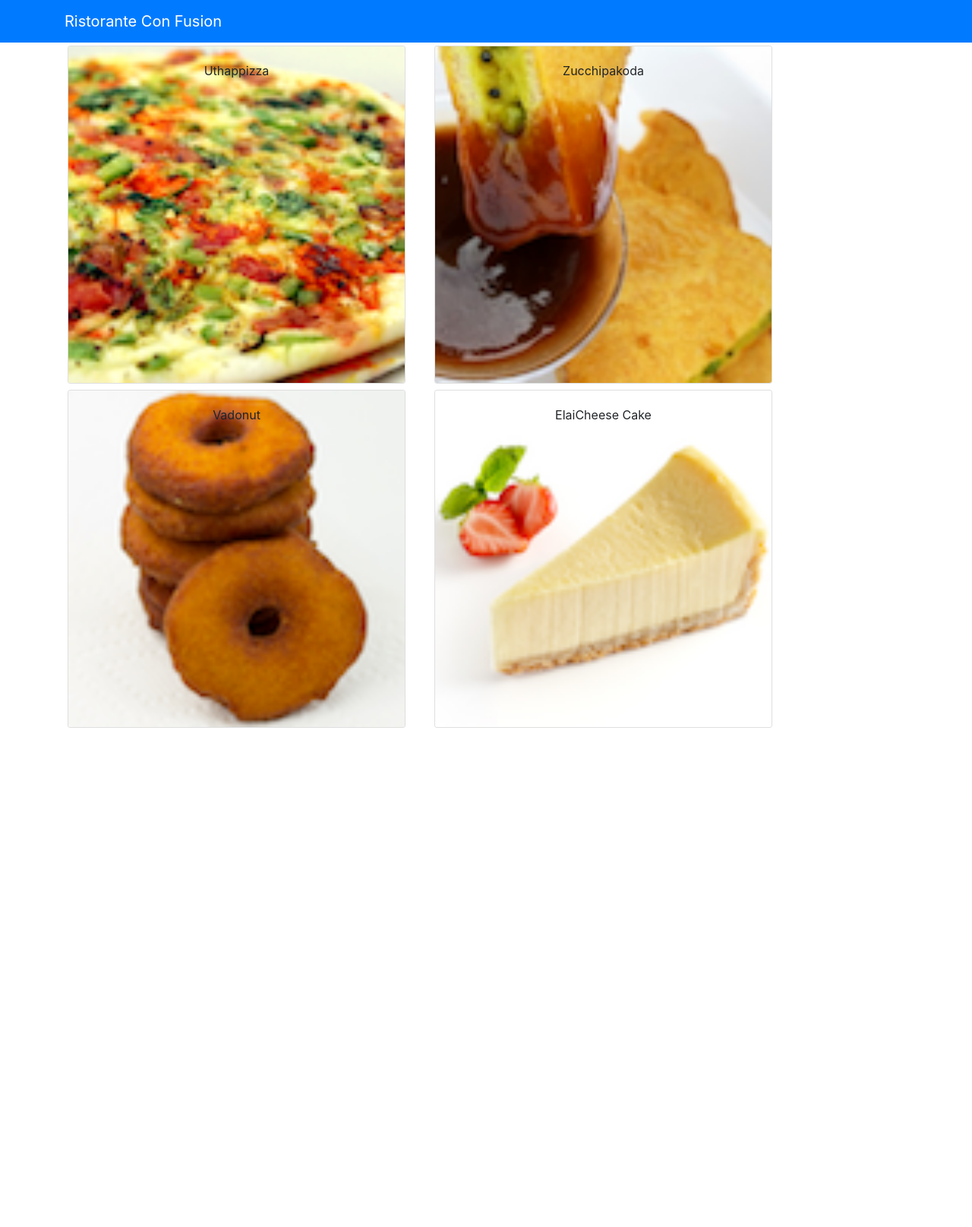
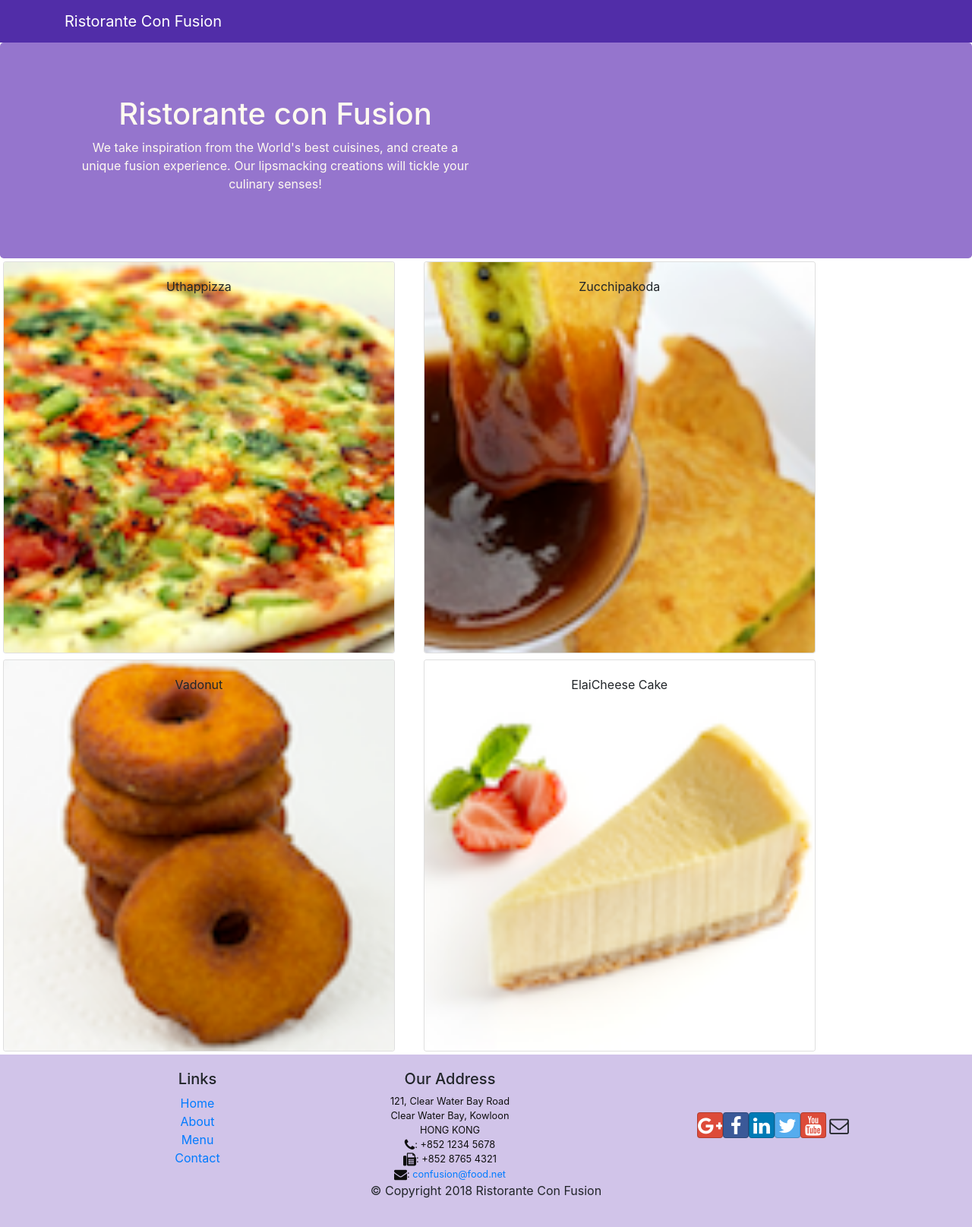
Before and after one commit to afshimono/full_stack_web_dev_react, a React (Create React App) app in the folder React/confusion/: page /contactus in a window 1280 px wide. Shown: the whole page at 76% size. Before the commit the page ends 962 px from the top, so only its background shows below. Built offline with nearby package versions, Linux system fonts and the light colour scheme.

Commit message:
Header and Footer

```diff
--- a/React/confusion/src/App.css
+++ b/React/confusion/src/App.css
@@ -36,3 +36,37 @@
     transform: rotate(360deg);
   }
 }
+
+.row-header{
+  margin:0px auto;
+  padding:0px auto;
+}
+
+.row-content {
+  margin:0px auto;
+  padding: 50px 0px 50px 0px;
+  border-bottom: 1px ridge;
+  min-height:400px;
+}
+
+.footer{
+  background-color: #D1C4E9;
+  margin:0px auto;
+  padding: 20px 0px 20px 0px;
+}
+.jumbotron {
+  padding:70px 30px 70px 30px;
+  margin:0px auto;
+  background: #9575CD ;
+  color:floralwhite;
+}
+
+address{
+  font-size:80%;
+  margin:0px;
+  color:#0f0f0f;
+}
+
+.navbar-dark {
+  background-color: #512DA8;
+}
--- /dev/null
+++ b/React/confusion/src/components/FooterComponent.js
@@ -0,0 +1,50 @@
+import React from 'react';
+
+function Footer(props) {
+    return(
+    <div className="footer">
+        <div className="container">
+            <div className="row justify-content-center">
+                <div className="col-4 offset-1 col-sm-2">
+                    <h5>Links</h5>
+                    <ul className="list-unstyled">
+                        <li><a href="#">Home</a></li>
+                        <li><a href="#">About</a></li>
+                        <li><a href="#">Menu</a></li>
+                        <li><a href="contactus.html">Contact</a></li>
+                    </ul>
+                </div>
+                <div className="col-7 col-sm-5">
+                    <h5>Our Address</h5>
+                    <address>
+		              121, Clear Water Bay Road<br />
+		              Clear Water Bay, Kowloon<br />
+		              HONG KONG<br />
+		              <i className="fa fa-phone fa-lg"></i>: +852 1234 5678<br />
+		              <i className="fa fa-fax fa-lg"></i>: +852 8765 4321<br />
+		              <i className="fa fa-envelope fa-lg"></i>: <a href="mailto:confusion@food.net">
+                         confusion@food.net</a>
+                    </address>
+                </div>
+                <div className="col-12 col-sm-4 align-self-center">
+                    <div className="text-center">
+                        <a className="btn btn-social-icon btn-google" href="http://google.com/+"><i className="fa fa-google-plus"></i></a>
+                        <a className="btn btn-social-icon btn-facebook" href="http://www.facebook.com/profile.php?id="><i className="fa fa-facebook"></i></a>
+                        <a className="btn btn-social-icon btn-linkedin" href="http://www.linkedin.com/in/"><i className="fa fa-linkedin"></i></a>
+                        <a className="btn btn-social-icon btn-twitter" href="http://twitter.com/"><i className="fa fa-twitter"></i></a>
+                        <a className="btn btn-social-icon btn-google" href="http://youtube.com/"><i className="fa fa-youtube"></i></a>
+                        <a className="btn btn-social-icon" href="mailto:"><i className="fa fa-envelope-o"></i></a>
+                    </div>
+                </div>
+            </div>
+            <div className="row justify-content-center">
+                <div className="col-auto">
+                    <p>© Copyright 2018 Ristorante Con Fusion</p>
+                </div>
+            </div>
+        </div>
+    </div>
+    )
+}
+
+export default Footer;
--- /dev/null
+++ b/React/confusion/src/components/HeaderComponent.js
@@ -0,0 +1,28 @@
+import React, { Component } from 'react';
+import { Navbar, NavbarBrand, Jumbotron } from 'reactstrap';
+
+class Header extends Component {
+  render() {
+    return(
+    <React.Fragment>
+      <Navbar dark>
+        <div className="container">
+            <NavbarBrand href="/">Ristorante Con Fusion</NavbarBrand>
+        </div>
+      </Navbar>
+      <Jumbotron>
+           <div className="container">
+               <div className="row row-header">
+                   <div className="col-12 col-sm-6">
+                       <h1>Ristorante con Fusion</h1>
+                       <p>We take inspiration from the World's best cuisines, and create a unique fusion experience. Our lipsmacking creations will tickle your culinary senses!</p>
+                   </div>
+               </div>
+           </div>
+       </Jumbotron>
+    </React.Fragment>
+    );
+  }
+}
+
+export default Header;
--- a/React/confusion/src/components/MainComponent.js
+++ b/React/confusion/src/components/MainComponent.js
@@ -3,6 +3,8 @@ import {Navbar, NavbarBrand} from 'reactstrap'
 import Menu from './MenuComponent'
 import {DISHES} from '../shared/dishes'
 import DishDetail from './DishdetailComponent'
+import Header from './HeaderComponent';
+import Footer from './FooterComponent';
 
 
 
@@ -22,16 +24,10 @@ class Main  extends Component{
   render(){
     return (
         <div className="App">
-            <Navbar dark color="primary">
-                <div className="container">
-                    <NavbarBrand href="/">Ristorante Con Fusion</NavbarBrand>
-                </div>
-            </Navbar>
-            <div className="container">
-            <Menu dishes={this.state.dishes}
-                onClick={(dishId) => this.onDishSelect(dishId)}/>
-            <DishDetail dish={this.state.dishes.filter((dish) => dish.id === this.state.selectedDish)[0]}/>
-            </div>
+        <Header />
+        <Menu dishes={this.state.dishes} onClick={(dishId) => this.onDishSelect(dishId)} />
+        <DishDetail dish={this.state.dishes.filter((dish) => dish.id === this.state.selectedDish)[0]} />
+        <Footer />
         </div>
     );
   }
--- a/React/confusion/src/index.js
+++ b/React/confusion/src/index.js
@@ -1,6 +1,8 @@
 import React from 'react';
 import ReactDOM from 'react-dom';
 import 'bootstrap/dist/css/bootstrap.min.css';
+import 'font-awesome/css/font-awesome.css';
+import 'bootstrap-social/bootstrap-social.css';
 import './index.css';
 import App from './App';
 import * as serviceWorker from './serviceWorker';
```
